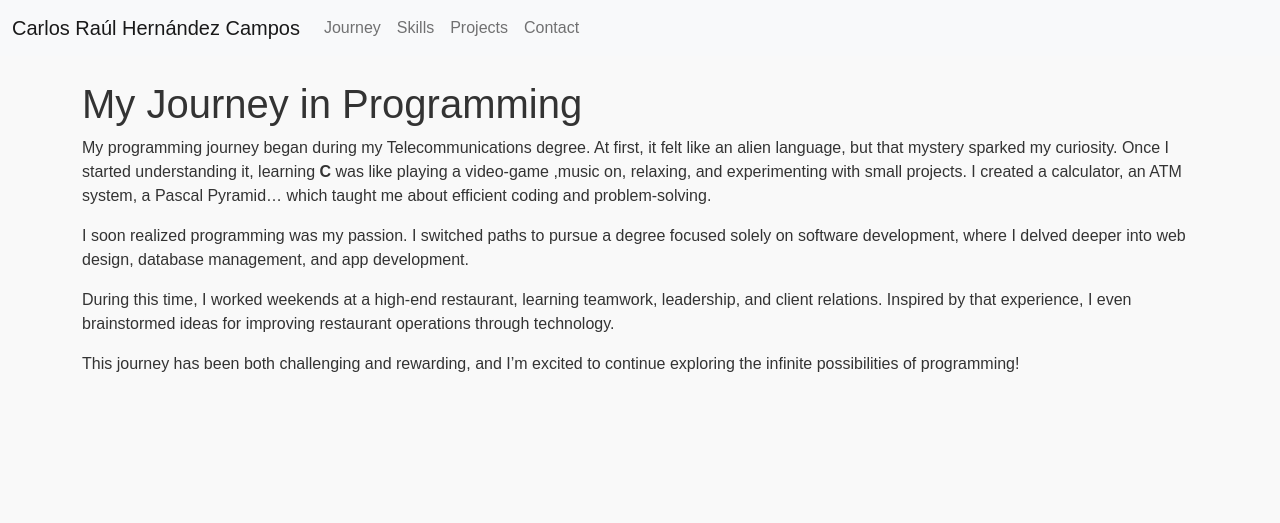
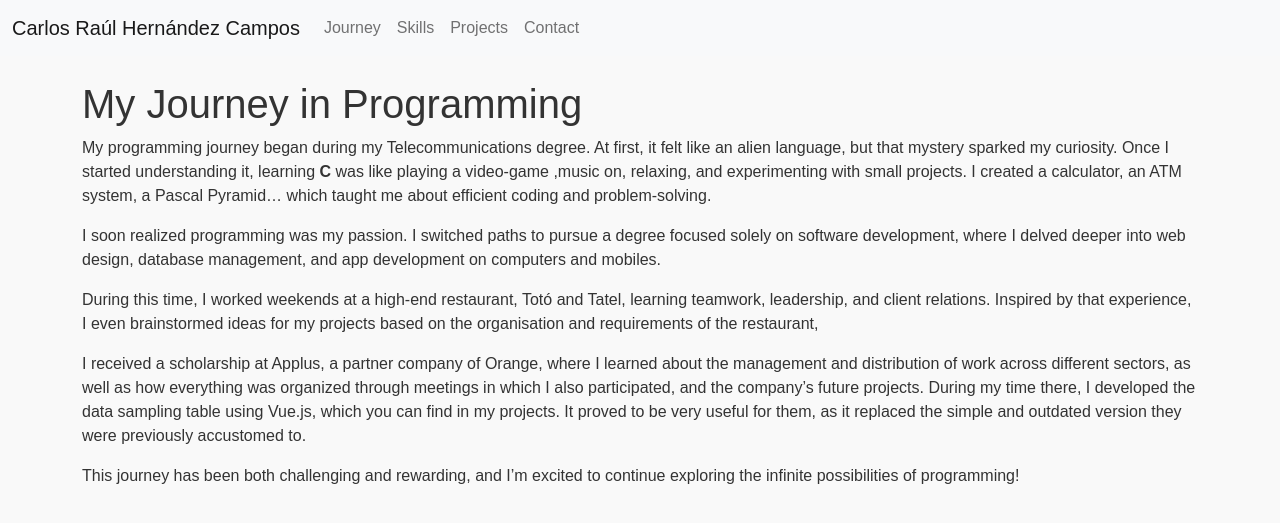
Before and after one commit to CarlosHernandezCR/CarlosHernandezCR.github.io, a Jekyll site: the page built from _pages/journey.md, in a window 1280 px wide. Shown: the top 523 px of the page. Built offline with Jekyll 4.4.1, drawn with Linux system fonts in a browser that asks for light colours.

Commit message:
Update journey.md

```diff
--- a/_pages/journey.md
+++ b/_pages/journey.md
@@ -8,8 +8,10 @@ layout: default
 
 My programming journey began during my Telecommunications degree. At first, it felt like an alien language, but that mystery sparked my curiosity. Once I started understanding it, learning **C** was like playing a video-game ,music on, relaxing, and experimenting with small projects. I created a calculator, an ATM system, a Pascal Pyramid... which taught me about efficient coding and problem-solving.
 
-I soon realized programming was my passion. I switched paths to pursue a degree focused solely on software development, where I delved deeper into web design, database management, and app development.
+I soon realized programming was my passion. I switched paths to pursue a degree focused solely on software development, where I delved deeper into web design, database management, and app development on computers and mobiles.
 
-During this time, I worked weekends at a high-end restaurant, learning teamwork, leadership, and client relations. Inspired by that experience, I even brainstormed ideas for improving restaurant operations through technology.
+During this time, I worked weekends at a high-end restaurant, Totó and Tatel, learning teamwork, leadership, and client relations. Inspired by that experience, I even brainstormed ideas for my projects based on the organisation and requirements of the restaurant,
+
+I received a scholarship at Applus, a partner company of Orange, where I learned about the management and distribution of work across different sectors, as well as how everything was organized through meetings in which I also participated, and the company's future projects. During my time there, I developed the data sampling table using Vue.js, which you can find in my projects. It proved to be very useful for them, as it replaced the simple and outdated version they were previously accustomed to.
 
 This journey has been both challenging and rewarding, and I’m excited to continue exploring the infinite possibilities of programming!
```
